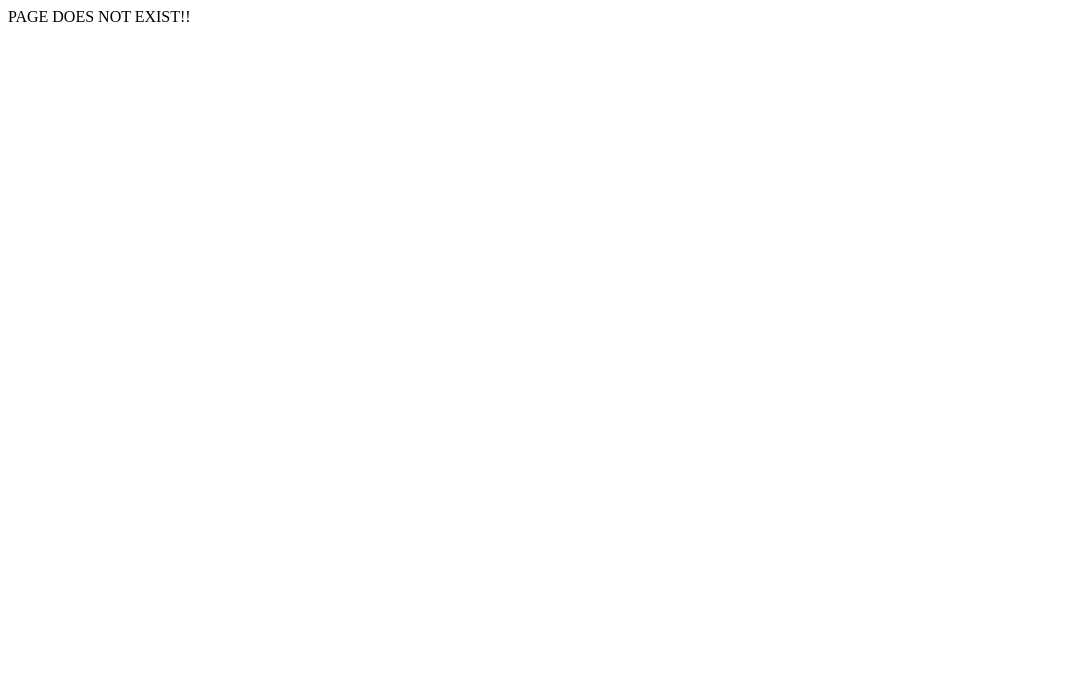
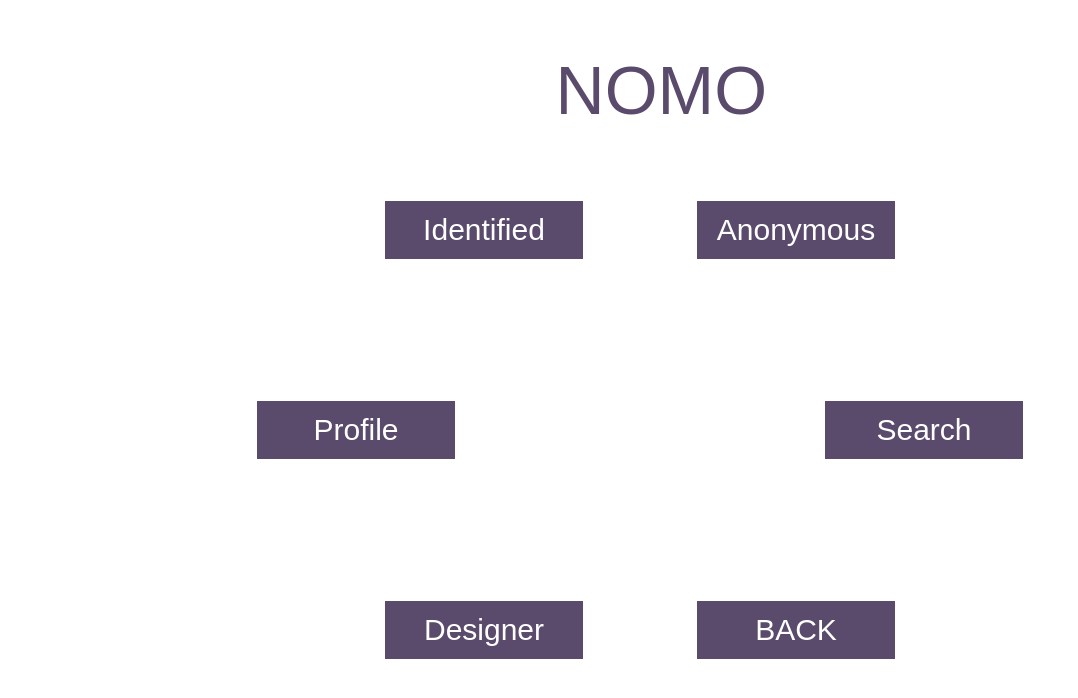
Before and after one commit to 1509075677/AnonymousChattingWebsite, a React (Create React App) app in the folder front/: page /main in a window 1280 px wide. Shown: the top 698 px of the page, without its empty margins (0-1078 px from the left). Built offline with nearby package versions, Linux system fonts and the light colour scheme; the HTML template or start-up script is replaced by a standard one.

Commit message:
finished login and reg

```diff
--- a/front/package.json
+++ b/front/package.json
@@ -1,5 +1,4 @@
 {
-  "homepage":"https://www-student.cse.buffalo.edu/CSE442-542/2022-Spring/cse-442t/cse442-spring2022-team-12pm/",
   "name": "front",
   "version": "0.1.0",
   "private": true,
--- a/front/src/App.js
+++ b/front/src/App.js
@@ -6,12 +6,14 @@ import Landing from './landing';
 import Error from './Error';
 import {BrowserRouter as Router,Routes,Route,Link} from 'react-router-dom';
 import {useNavigate} from "react-router-dom";
+import Mainpage from './mainpage';
 
 function App() {
   return(
     <Router>
       <Routes>
         <Route path="/" element={<Landing />}/>
+        <Route path="/main" element={<Mainpage/>}/>
         <Route path="/login" element={<Login />}/>
         <Route path="/register" element={<Register />}/>
         <Route path="*" element={<Error />}/>
--- a/front/src/login.js
+++ b/front/src/login.js
@@ -9,18 +9,23 @@ function Login() {
   let navigate = useNavigate();
 
   const login =() =>{
-    navigate("/")
     Axios.post('http://localhost:3302/login',{
       username : usernameR,
       password : passwordR,
-    }).then(()=>{
-      alert('nice')
+    }).then((response)=>{
+      if(response.data.message){
+        alert("WRONG PASSWORD OR USERNAME");
+      }
+      else{
+        alert("WELCOME "+ response.data[0].username);
+        navigate("/main")
+      }
     });
   };
   return (
     <div class='form'>
       <div class="NOMO" onClick={()=>{
-            navigate("/");}}><img src="images/NOMO.svg"/></div>
+          navigate("/");}}><img src="images/NOMO.svg"/></div>
       <div class ="Quote"><img src="./images/quote.svg"/></div>
       <input type="usernametext"
         placeholder="USERNAME"
--- /dev/null
+++ b/front/src/mainpage.css
@@ -0,0 +1,103 @@
+.NOMOtitle{
+    position: absolute;
+    width: 350px;
+    height: 50px;
+    left: 38%;
+    top: 0px;
+    font-family: Arial, Helvetica, sans-serif;
+    font-weight: 400;
+    font-size: 68px;
+    line-height: 45px;
+    text-align: center;
+    color: #5A4B6D;
+}
+.backbutton{
+    position: absolute;
+    width: 200px;
+    height: 60px;
+    right: 30%;
+    top: 75%;
+    background: #5A4B6D;
+    border: 1px solid #FFFFFF;
+    box-sizing: border-box;
+    font-family: Arial, Helvetica, sans-serif;
+    font-style: normal;
+    font-weight: 400;
+    font-size: 30px;
+    color: #FFFFFF;
+}
+.profilebutton{
+    position: absolute;
+    width: 200px;
+    height: 60px;
+    left: 20%;
+    top: 50%;
+    background: #5A4B6D;
+    border: 1px solid #FFFFFF;
+    box-sizing: border-box;
+    font-family: Arial, Helvetica, sans-serif;
+    font-style: normal;
+    font-weight: 400;
+    font-size: 30px;
+    color: #FFFFFF;
+}
+.searchbutton{
+    position: absolute;
+    width: 200px;
+    height: 60px;
+    right: 20%;
+    top: 50%;
+    background: #5A4B6D;
+    border: 1px solid #FFFFFF;
+    box-sizing: border-box;
+    font-family: Arial, Helvetica, sans-serif;
+    font-style: normal;
+    font-weight: 400;
+    font-size: 30px;
+    color: #FFFFFF;
+}
+.identifiedbutton{
+    position: absolute;
+    width: 200px;
+    height: 60px;
+    left: 30%;
+    top: 25%;
+    background: #5A4B6D;
+    border: 1px solid #FFFFFF;
+    box-sizing: border-box;
+    font-family: Arial, Helvetica, sans-serif;
+    font-style: normal;
+    font-weight: 400;
+    font-size: 30px;
+    color: #FFFFFF;
+}
+.anonymousbutton{
+    position: absolute;
+    width: 200px;
+    height: 60px;
+    right: 30%;
+    top: 25%;
+    background: #5A4B6D;
+    border: 1px solid #FFFFFF;
+    box-sizing: border-box;
+    font-family: Arial, Helvetica, sans-serif;
+    font-style: normal;
+    font-weight: 400;
+    font-size: 30px;
+    color: #FFFFFF;
+}
+.designerbutton{
+    position: absolute;
+    width: 200px;
+    height: 60px;
+    left: 30%;
+    top: 75%;
+    background: #5A4B6D;
+    border: 1px solid #FFFFFF;
+    box-sizing: border-box;
+    font-family: Arial, Helvetica, sans-serif;
+    font-style: normal;
+    font-weight: 400;
+    font-size: 30px;
+    color: #FFFFFF;
+}
--- /dev/null
+++ b/front/src/mainpage.js
@@ -0,0 +1,31 @@
+import React from 'react';
+import {useNavigate} from "react-router-dom";
+import './mainpage.css'
+
+function Mainpage() {
+    let navigate = useNavigate();
+    return (
+        <div class='form'>
+            <p class="NOMOtitle">NOMO</p>
+            <button class="backbutton"onClick={()=>{
+            navigate("/");}}>BACK
+            </button>
+            <button class="profilebutton"onClick={()=>{
+            navigate("/profile");}}>Profile
+            </button>
+            <button class="searchbutton"onClick={()=>{
+            navigate("/");}}>Search
+            </button>
+            <button class="identifiedbutton"onClick={()=>{
+            navigate("/");}}>Identified
+            </button>
+            <button class="anonymousbutton"onClick={()=>{
+            navigate("/");}}>Anonymous
+            </button>
+            <button class="designerbutton"onClick={()=>{
+            navigate("/");}}>Designer
+            </button>
+        </div>
+    );
+}
+export default Mainpage;
--- a/front/src/register.js
+++ b/front/src/register.js
@@ -8,13 +8,23 @@ function Register() {
     let navigate = useNavigate();
 
     const register =() =>{
-        navigate("/")
-        Axios.post('http://localhost:3302/register',{
+        Axios.post('http://localhost:3302/login',{
         username : usernameR,
         password : passwordR,
-        }).then(()=>{
-        alert('nice');
+        }).then((response)=>{
+        if(response.data.message){
+            Axios.post('http://localhost:3302/register',{
+            username : usernameR,
+            password : passwordR,
+            });
+            alert("REGISTRATION SUCCESSFUL");
+            navigate("/login");
+        }
+        else{
+            alert("THE USERNAME: "+response.data[0].username+ " HAS BEEN TAKEN");
+        }
         });
+
     };
     return (
         <div class='form'>
```
Also changed, not shown: 2 other files (tests, documents, lock files or other folders).
